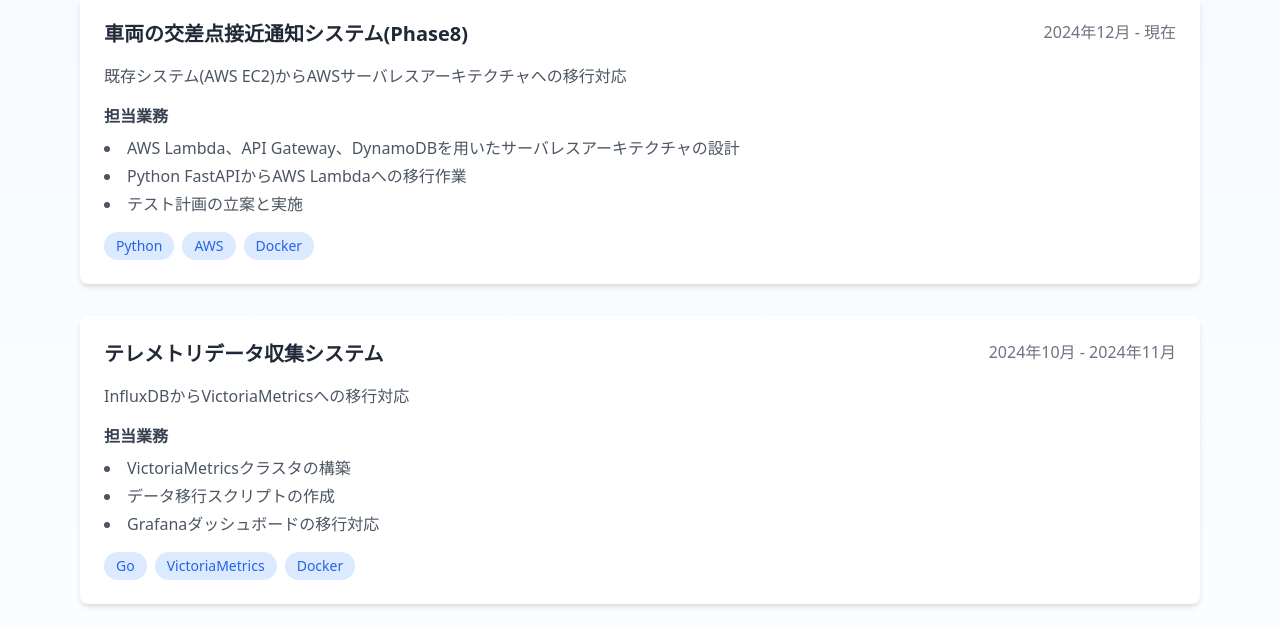
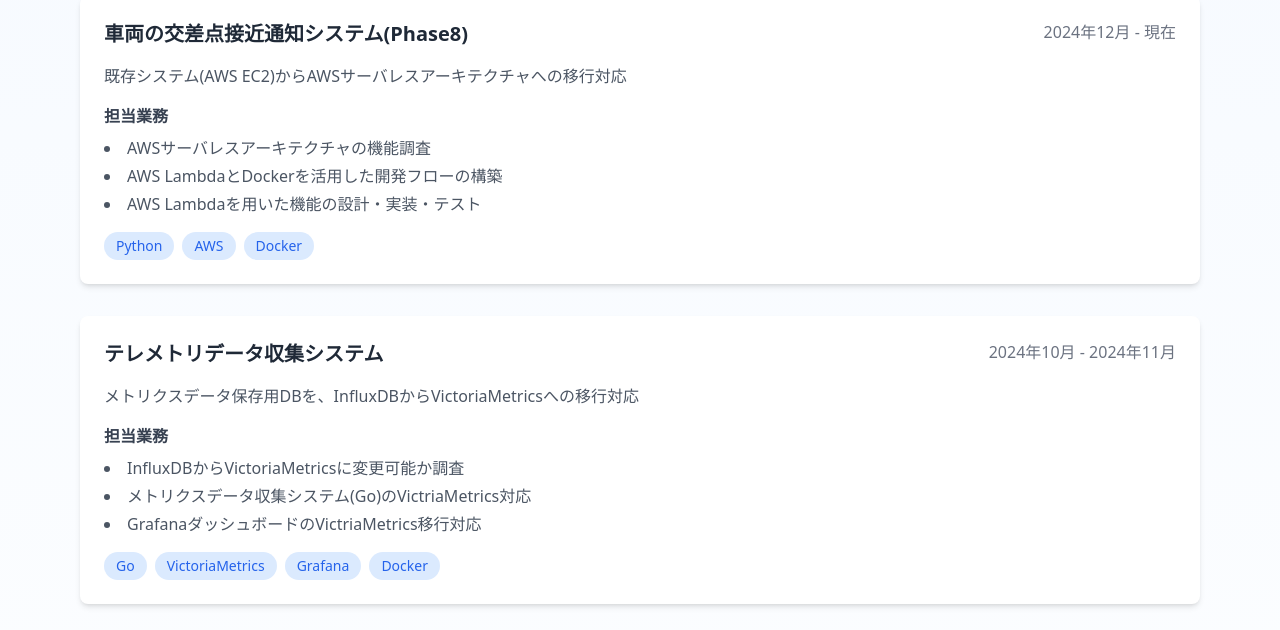
Before and after one commit to kake-t/my-portfolio, a Next.js app: page / in a window 1280 px wide. Shown: the part 1380-2010 px from the top of the page. Built offline with nearby package versions, Linux system fonts and the light colour scheme.

Commit message:
経歴の内容修正

```diff
--- a/src/data/career.ts
+++ b/src/data/career.ts
@@ -7,21 +7,22 @@
         description:
             "既存システム(AWS EC2)からAWSサーバレスアーキテクチャへの移行対応",
         tasks: [
-            "AWS Lambda、API Gateway、DynamoDBを用いたサーバレスアーキテクチャの設計",
-            "Python FastAPIからAWS Lambdaへの移行作業",
-            "テスト計画の立案と実施",
+            "AWSサーバレスアーキテクチャの機能調査",
+            "AWS LambdaとDockerを活用した開発フローの構築",
+            "AWS Lambdaを用いた機能の設計・実装・テスト",
         ],
         technologies: ["Python", "AWS", "Docker"],
     },
     {
         projectName: "テレメトリデータ収集システム",
         period: "2024年10月 - 2024年11月",
-        description: "InfluxDBからVictoriaMetricsへの移行対応",
+        description:
+            "メトリクスデータ保存用DBを、InfluxDBからVictoriaMetricsへの移行対応",
         tasks: [
-            "VictoriaMetricsクラスタの構築",
-            "データ移行スクリプトの作成",
-            "Grafanaダッシュボードの移行対応",
+            "InfluxDBからVictoriaMetricsに変更可能か調査",
+            "メトリクスデータ収集システム(Go)のVictriaMetrics対応",
+            "GrafanaダッシュボードのVictriaMetrics移行対応",
         ],
-        technologies: ["Go", "VictoriaMetrics", "Docker"],
+        technologies: ["Go", "VictoriaMetrics", "Grafana", "Docker"],
     },
 ];
```
